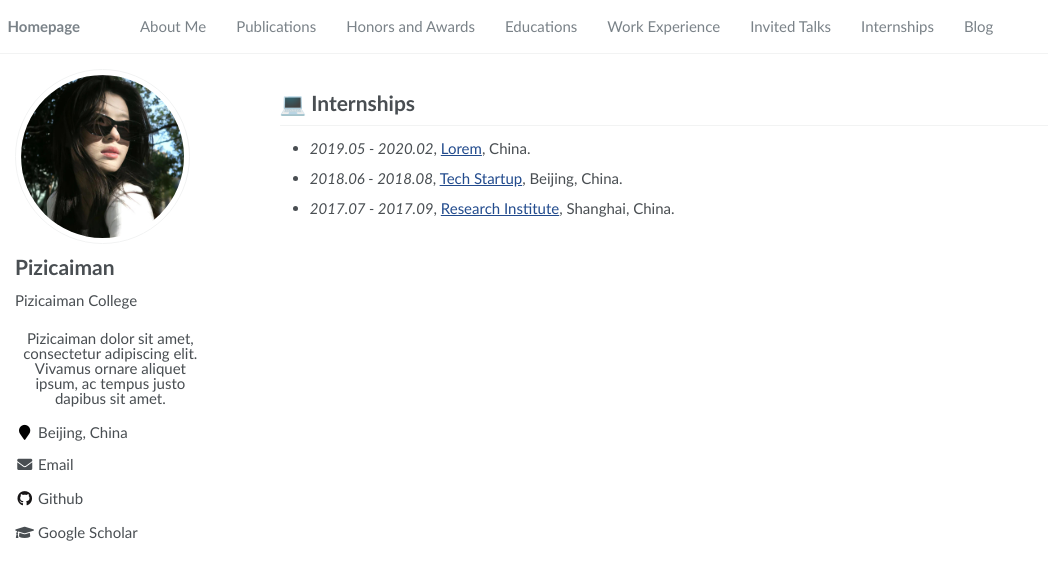
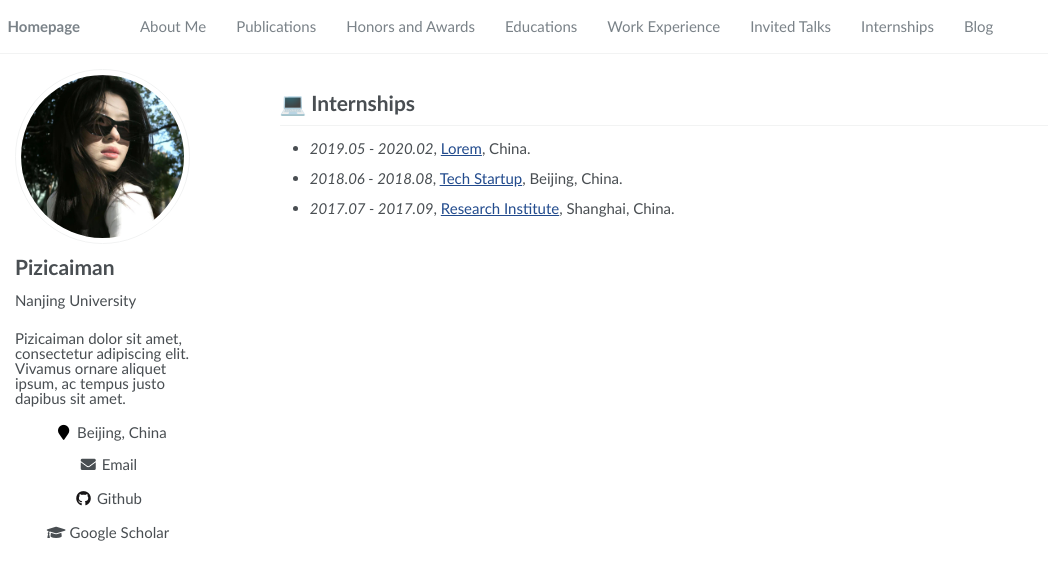
Before and after one commit to pizicaiman/pizicaiman.github.io, a Jekyll site: the page built from _pages/internships.md, in a window 1280 px wide. Shown: the top 580 px of the page, without its empty margins (0-1048 px from the left). Built offline with Jekyll 4.4.1, drawn with Linux system fonts in a browser that asks for light colours.

Commit message:
style: 调整侧边栏布局及作者信息样式
- 将侧边栏作者信息容器的布局改为垂直排列并居中对齐文本
- 将网站描述文本对齐方式从左对齐改为居中
- 更新仓库地址和作者简介信息

```diff
--- a/_config.yml
+++ b/_config.yml
@@ -8,7 +8,7 @@
 # Site Settings
 title                    : "Pizicaiman"
 description              : "Pizicaiman dolor sit amet, consectetur adipiscing elit. Vivamus ornare aliquet ipsum, ac tempus justo dapibus sit amet. "
-repository               : "RayeRen/acad-homepage.github.io"
+repository               : "pizicaiman/pizicaiman.github.io"
 google_scholar_stats_use_cdn : true
 
 # google analytics
@@ -23,7 +23,7 @@ baidu_site_verification  :  # get baidu_site_verification from https://ziyuan.ba
 author:
   name             : "Pizicaiman"
   avatar           : "/images/20246241456216835.jpg"
-  bio              : "Pizicaiman College"
+  bio              : "Nanjing University"
   location         : "Beijing, China"
   employer         :
   pubmed           :
--- a/_includes/author-profile.html
+++ b/_includes/author-profile.html
@@ -12,7 +12,7 @@
     <h3 class="author__name">{{ author.name }}</h3>
     {% if author.bio %}<p class="author__bio">{{ author.bio }}</p>{% endif %}
     {% if site.description %}
-      <div style="white-space: normal; margin-bottom: 1em; text-align: center;">{{ site.description }}</div>
+      <div style="white-space: normal; margin-bottom: 1em; text-align: left;">{{ site.description }}</div>
     {% endif %}
   </div>
 
--- a/_sass/_sidebar.scss
+++ b/_sass/_sidebar.scss
@@ -73,9 +73,11 @@
     display: block;
   }
   display: flex;
+  flex-direction: column;
   justify-content: flex-start;
   align-content: flex-start;
   align-items: center;
+  text-align: center;
 }
 
 .author__avatar {
```
